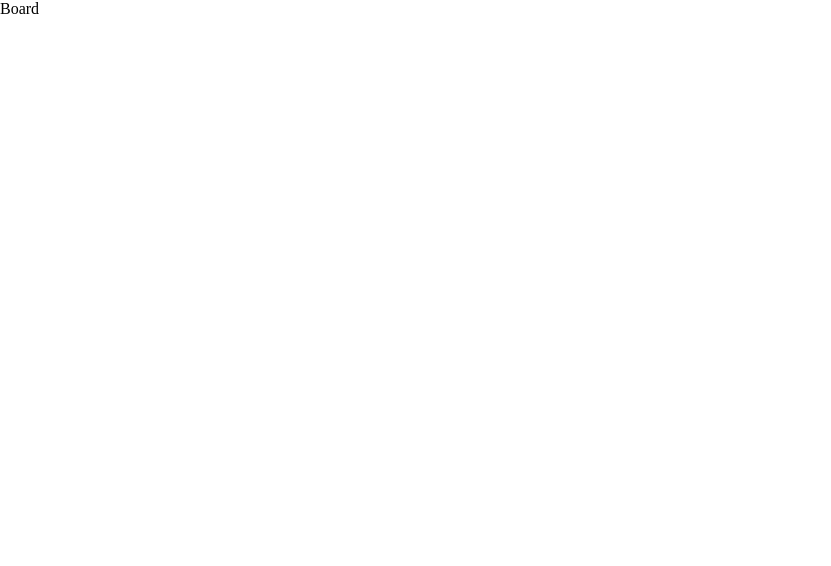
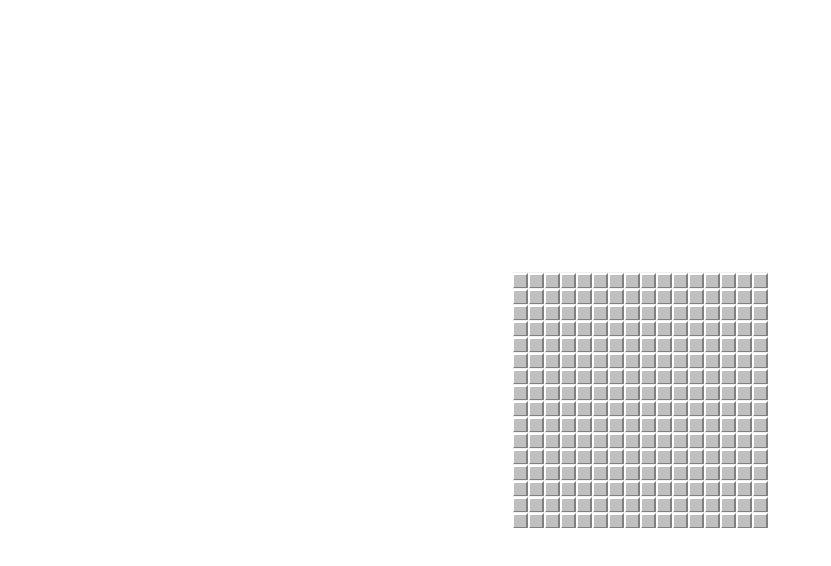
Before and after one commit to Anastasia951/minesweeper, a React (Create React App) app: page / in a window 1280 px wide. Shown: the top 566 px of the page, without its empty margins (0-831 px from the left). Built offline with nearby package versions, Linux system fonts and the light colour scheme.

Commit message:
generate start field

```diff
--- a/package.json
+++ b/package.json
@@ -10,7 +10,8 @@
     "react-dom": "^18.2.0",
     "react-scripts": "5.0.1",
     "sass": "^1.58.3",
-    "web-vitals": "^2.1.4"
+    "web-vitals": "^2.1.4",
+    "zustand": "^4.3.4"
   },
   "scripts": {
     "start": "react-scripts start",
--- a/src/App.js
+++ b/src/App.js
@@ -1,4 +1,4 @@
-import { Board } from "./components/Board";
+import { Board } from "./components/Board/Board";
 
 function App() {
   return (
--- a/src/components/Board.jsx
+++ /dev/null
@@ -1,5 +0,0 @@
-import React from 'react'
-
-export const Board = () => {
-  return <div>Board</div>
-}
--- /dev/null
+++ b/src/components/Board/Board.jsx
@@ -0,0 +1,18 @@
+import React from 'react'
+import { useStore } from '../../store/store'
+import { Cell } from '../Cell/Cell'
+import styles from './Board.module.scss'
+
+export const Board = () => {
+  const board = useStore(state => state.field)
+  console.log(board)
+  return (
+    <div className={styles.grid}>
+      {board.map((row, _) => {
+        return row.map((__, index) => {
+          return <Cell key={index} />
+        })
+      })}
+    </div>
+  )
+}
--- /dev/null
+++ b/src/components/Board/Board.module.scss
@@ -0,0 +1,5 @@
+.grid {
+  display: grid;
+  grid-template-columns: repeat(16, 16px);
+  grid-auto-rows: 16px;
+}
--- a/src/index.scss
+++ b/src/index.scss
@@ -3,4 +3,19 @@
 body {
   margin: 0;
   padding: 0;
+  min-height: 100vh;
+  display: flex;
+  justify-content: center;
+  align-items: center;
 }
+
+* {
+  margin: 0;
+  padding: 0;
+  box-sizing: border-box;
+}
+
+input,
+button {
+  border: none;
+}
--- /dev/null
+++ b/src/store/store.js
@@ -0,0 +1,9 @@
+import { create } from "zustand";
+
+
+const FIELD_WIDTH = 16
+export const useStore = create((set) => ({
+  field: new Array(FIELD_WIDTH).fill('').map(() => {
+    return new Array(FIELD_WIDTH).fill(null)
+  })
+}))
```
Also changed, not shown: src/components/Board.scss (deleted), 1 other file (tests, documents, lock files or other folders).
